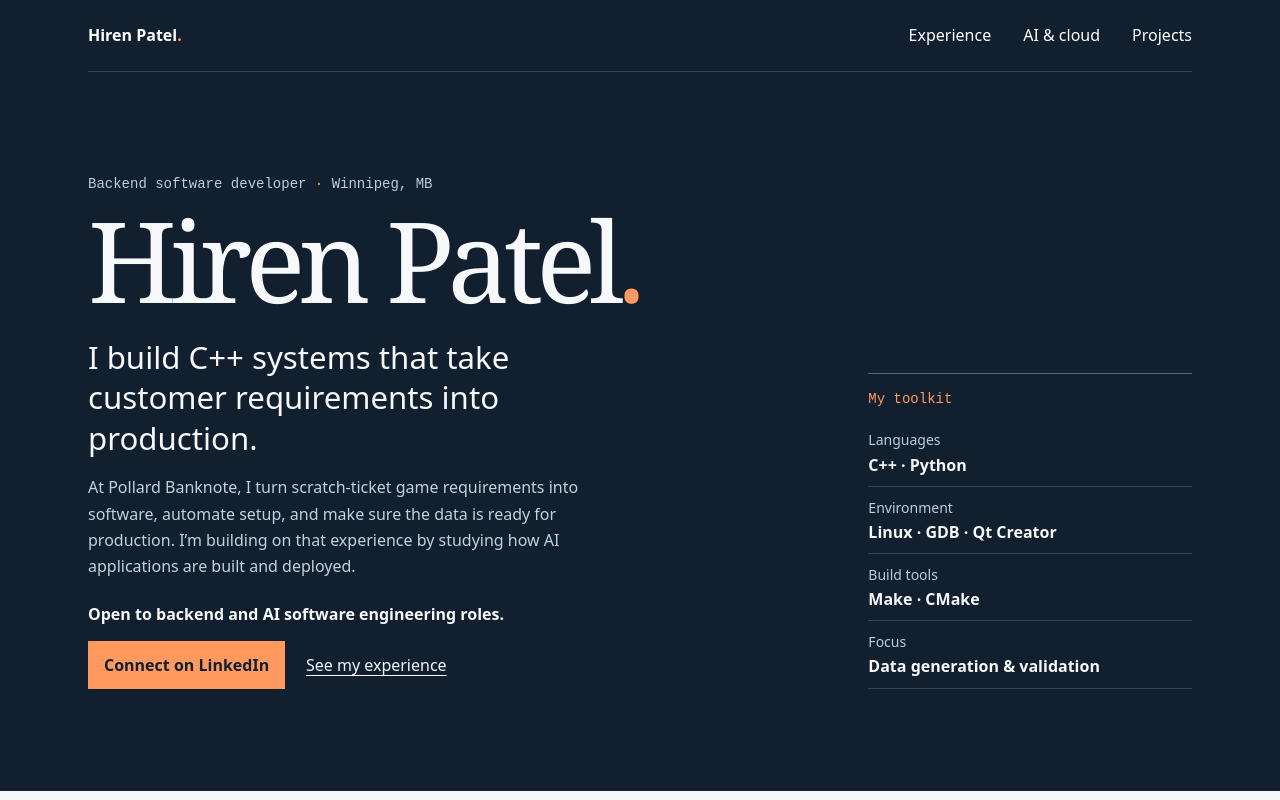
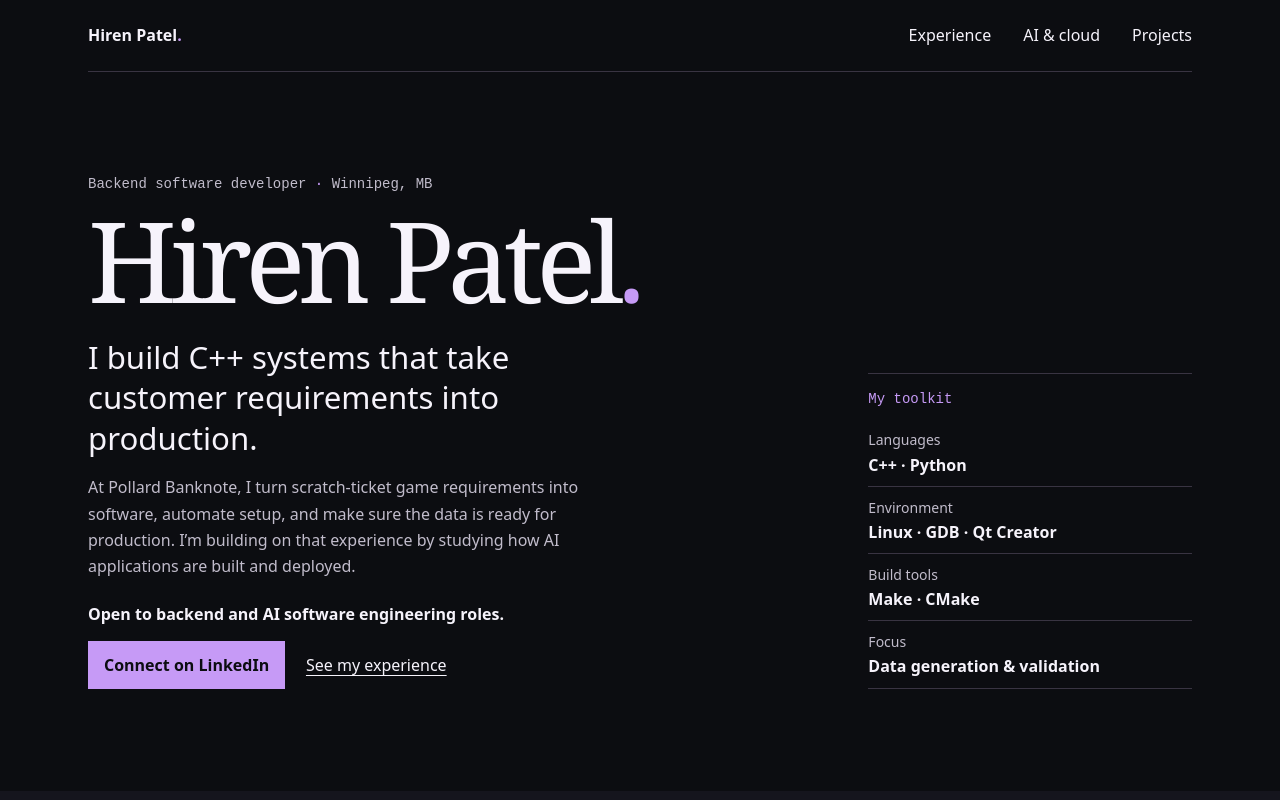
Before and after one commit to hirenke456/hirenke456.github.io, a plain HTML site: page index.html in a window 1280 px wide. Shown: the top 800 px of the page. Drawn offline with Linux system fonts and the light colour scheme.

Commit message:
Match portfolio colors to LinkedIn banner

```diff
--- a/styles.css
+++ b/styles.css
@@ -1,11 +1,11 @@
 :root {
-  color-scheme: light;
-  --ink: #182535;
-  --muted: #4b5969;
-  --navy: #111f2f;
-  --paper: #f6f7f8;
-  --line: #ccd3da;
-  --accent: #ff995e;
+  color-scheme: dark;
+  --ink: #f6f3fb;
+  --muted: #c1bccb;
+  --charcoal: #0c0d11;
+  --paper: #15151d;
+  --line: #393442;
+  --accent: #c69af6;
   font-family: system-ui, sans-serif;
   color: var(--ink);
   background: var(--paper);
@@ -15,31 +15,31 @@
 body { margin: 0; line-height: 1.65; }
 a { color: inherit; text-underline-offset: .22em; }
 a:hover { text-decoration-thickness: 2px; }
-:focus-visible { outline: 3px solid #287dbf; outline-offset: 4px; }
+:focus-visible { outline: 3px solid var(--accent); outline-offset: 4px; }
 h1, h2, h3, p, dl, dd { margin: 0; }
 h1, h2, h3 { line-height: 1.12; }
 .wrap { width: min(69rem, 100% - 3rem); margin-inline: auto; }
-.top { background: var(--navy); color: white; }
-.nav { display: flex; justify-content: space-between; align-items: center; gap: 1rem; min-height: 4.5rem; border-bottom: 1px solid #394656; }
+.top { background: var(--charcoal); color: var(--ink); }
+.nav { display: flex; justify-content: space-between; align-items: center; gap: 1rem; min-height: 4.5rem; border-bottom: 1px solid var(--line); }
 .nav-links { display: flex; flex-wrap: wrap; gap: clamp(.75rem, 4vw, 2rem); }
 .nav a { text-decoration: none; }
 .nav a:hover { text-decoration: underline; }
 .brand { font-weight: 750; white-space: nowrap; }
 .brand span, h1 span, .eyebrow span { color: var(--accent); }
-.hero { background: var(--navy); color: #f6f8fa; }
+.hero { background: var(--charcoal); color: var(--ink); }
 .hero-inner { padding-block: clamp(3.5rem, 8vw, 6.5rem); display: grid; grid-template-columns: minmax(0, 1fr) minmax(15rem, .46fr); align-items: end; gap: clamp(2rem, 6vw, 6rem); }
 .eyebrow, .meta, .stack h2 { font: .875rem/1.55 ui-monospace, monospace; }
-.eyebrow { color: #bfccd9; }
+.eyebrow { color: var(--muted); }
 h1 { margin-top: .35rem; font: 400 clamp(3rem, 9vw, 7rem)/1.04 Georgia, serif; letter-spacing: -.06em; }
 .lead { margin-top: 1.15rem; max-width: 28ch; font-size: clamp(1.35rem, 3vw, 1.95rem); line-height: 1.3; }
-.intro { margin-top: 1rem; max-width: 55ch; color: #c5d0dc; }
-.button { display: inline-block; margin-top: 1.5rem; padding: .65rem 1rem; background: var(--accent); color: var(--navy); font-weight: 700; text-decoration: none; }
-.button:hover { background: #ffb487; }
-.stack { border-top: 1px solid #596879; padding-top: .95rem; }
+.intro { margin-top: 1rem; max-width: 55ch; color: var(--muted); }
+.button { display: inline-block; margin-top: 1.5rem; padding: .65rem 1rem; background: var(--accent); color: var(--charcoal); font-weight: 700; text-decoration: none; }
+.button:hover { background: #dbc0fb; }
+.stack { border-top: 1px solid var(--line); padding-top: .95rem; }
 .stack h2 { color: var(--accent); }
 .stack dl { margin-top: .6rem; }
-.stack dl div { padding-block: .52rem; border-bottom: 1px solid #394656; }
-.stack dt { color: #bfccd9; font-size: .875rem; }
+.stack dl div { padding-block: .52rem; border-bottom: 1px solid var(--line); }
+.stack dt { color: var(--muted); font-size: .875rem; }
 .stack dd { font-weight: 550; }
 .band { display: grid; grid-template-columns: minmax(11rem, .43fr) minmax(0, 1fr); gap: clamp(1.25rem, 5vw, 4rem); padding-block: clamp(2.5rem, 6vw, 4.5rem); border-bottom: 1px solid var(--line); }
 .band h2 { font: 400 clamp(2.15rem, 5vw, 3.2rem)/1.1 Georgia, serif; letter-spacing: -.045em; }
@@ -54,13 +54,13 @@ summary { width: fit-content; cursor: pointer; font-weight: 650; }
 .filters { display: flex; flex-wrap: wrap; gap: .4rem; margin-bottom: 1rem; }
 .filters button { padding: .36rem .7rem; border: 1px solid var(--line); background: transparent; color: var(--ink); cursor: pointer; font: inherit; font-size: .875rem; }
 .filters button:hover { border-color: var(--ink); }
-.filters button[aria-pressed="true"] { background: var(--navy); border-color: var(--navy); color: white; }
+.filters button[aria-pressed="true"] { background: var(--accent); border-color: var(--accent); color: var(--charcoal); }
 .project { border-top: 1px solid var(--line); padding-block: 1.1rem; }
 .project:last-child { padding-bottom: 0; }
-.text-link { display: inline-block; margin-top: .5rem; font-weight: 650; }
+.text-link { color: var(--accent); display: inline-block; margin-top: .5rem; font-weight: 650; }
 .footer { padding-block: 1.5rem; display: flex; flex-wrap: wrap; gap: .5rem 1.5rem; justify-content: space-between; color: var(--muted); }
 .skip, .sr-only { position: absolute; inline-size: 1px; block-size: 1px; overflow: hidden; clip-path: inset(50%); }
-.skip:focus { z-index: 1; inset: .75rem auto auto .75rem; inline-size: auto; block-size: auto; clip-path: none; background: white; padding: .5rem; }
+.skip:focus { z-index: 1; inset: .75rem auto auto .75rem; inline-size: auto; block-size: auto; clip-path: none; background: var(--accent); color: var(--charcoal); padding: .5rem; }
 @media (max-width: 42rem) {
   .hero-inner, .band { grid-template-columns: 1fr; }
   .stack dl { display: grid; grid-template-columns: repeat(2, minmax(0, 1fr)); column-gap: .9rem; }
```
